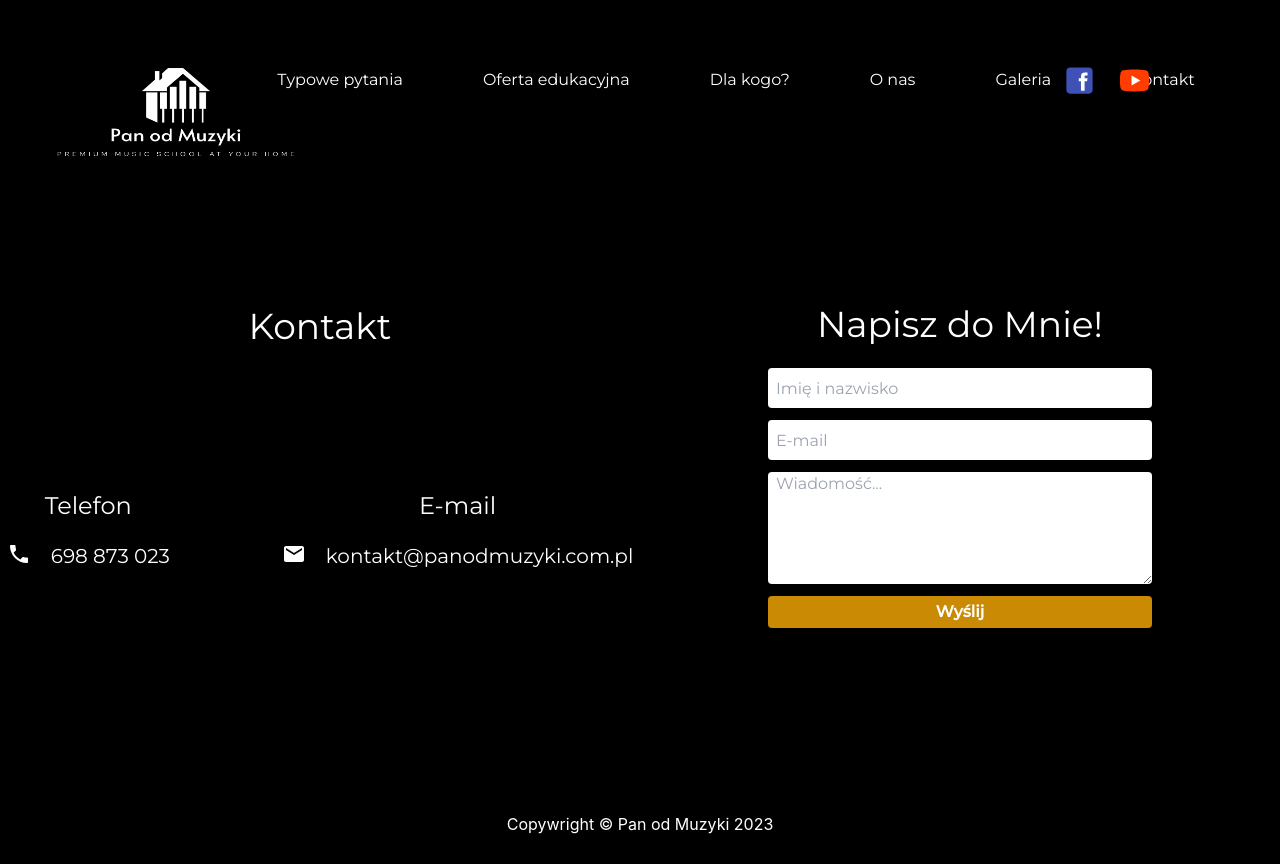
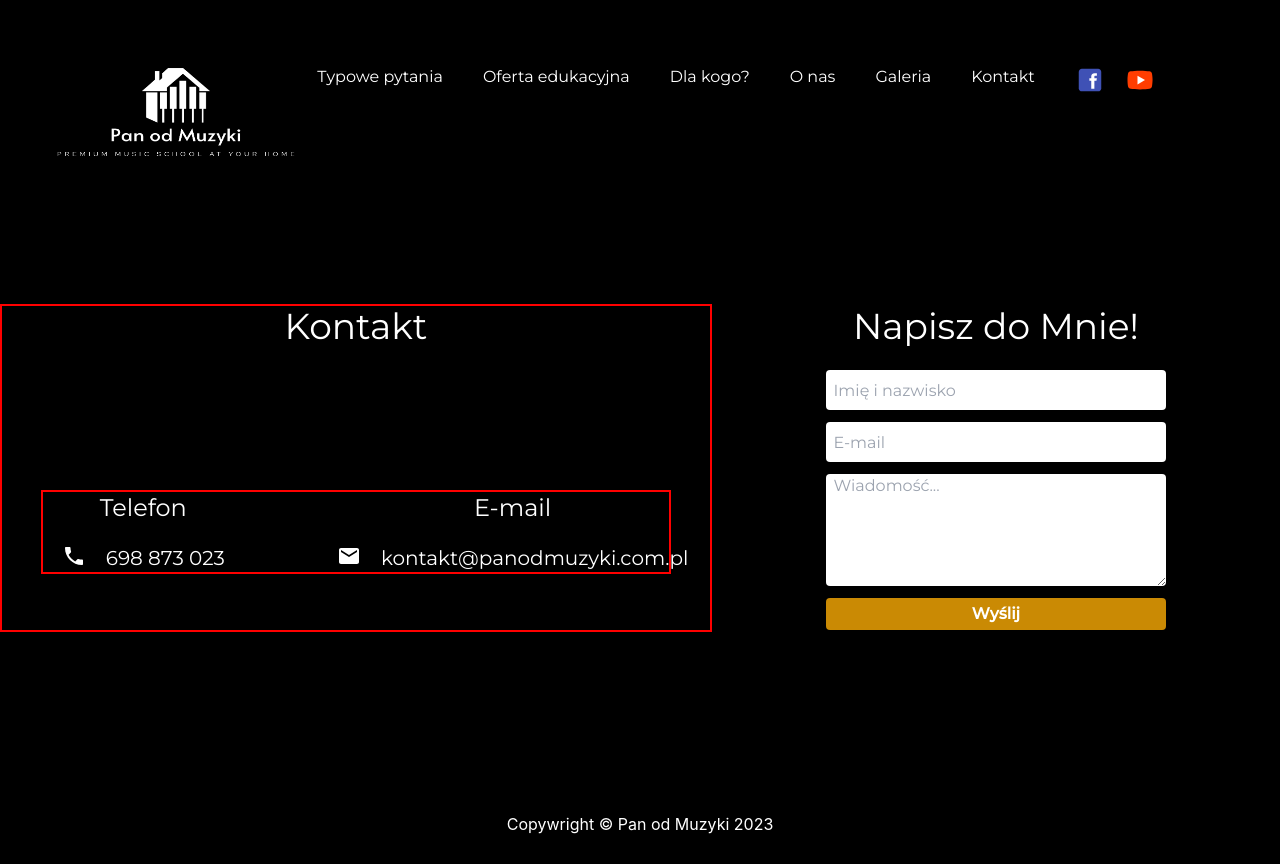
Before and after one commit to snix422/MusicSchoolWebsite, a React (Create React App) app in the folder my-app/: page /kontakt in a window 1280 px wide. Built offline with nearby package versions, Linux system fonts and the light colour scheme; a web font is replaced by a local one.

Commit message:
fixed navbar icons and contact

```diff
--- a/my-app/src/components/Contact/Contact.tsx
+++ b/my-app/src/components/Contact/Contact.tsx
@@ -65,20 +65,20 @@ const Contact = () => {
           initial={{ x: -100, opacity: 0 }}
           animate={{ x: 0, opacity: 1 }}
           transition={{ delay: 0.5, duration: 1 }}
-          className="w-full flex justify-center items-center max-lg:flex-col max-sm:gap-10"
+          className="w-full flex justify-center items-center max-xl:flex-col max-sm:gap-10"
         >
-          <div className="w-2/4 flex flex-col justify-start items-center gap-36 max-md:w-full max-lg:flex-col max-md:gap-10 pb-14">
+          <div className="w-full flex flex-col justify-start items-center gap-36 max-md:w-full max-lg:flex-col max-md:gap-10 pb-14" style={{border:'2px solid red'}}>
             <motion.h2
               initial={{ y: -100, opacity: 0 }}
               animate={{ y: 0, opacity: 1 }}
               transition={{ delay: 0.5, duration: 1 }}
               className="text-white text-4xl"
-              style={{ fontFamily: "Montserrat" }}
+              style={{ fontFamily: "Montserrat"}}
             >
               Kontakt
             </motion.h2>
-            <div className="flex gap-28 max-sm:flex-col max-md:gap-10 max-md:text-xs">
-              <div className="flex flex-col items-center gap-5">
+            <div className="flex justify-center gap-28 max-sm:flex-col max-md:items-center max-md:gap-10 max-md:text-xs max-xl:w-3/4" style={{border:'2px solid red'}}>
+              <div className="flex flex-col items-center gap-5 w-2/4 ">
                 <h2
                   className="text-white text-2xl"
                   style={{ fontFamily: "Montserrat" }}
@@ -95,7 +95,7 @@ const Contact = () => {
                   </h3>
                 </div>
               </div>
-              <div className="flex flex-col gap-5">
+              <div className="flex flex-col items-center gap-5 w-2/4 max-md:w-full">
                 <h2
                   className="text-white text-2xl"
                   style={{ fontFamily: "Montserrat" }}
@@ -120,7 +120,7 @@ const Contact = () => {
             initial={{ x: 100, opacity: 0 }}
             animate={{ x: 0, opacity: 1 }}
             transition={{ delay: 0.5, duration: 1 }}
-            className="flex w-2/4 max-md:w-full flex-col items-center gap-1"
+            className="flex w-2/4 max-md:w-full md:w-full lg:w-4/5 flex-col items-center gap-1"
           >
             <h2
               className="text-center text-white pb-5 text-4xl max-sm:text-2xl"
--- a/my-app/src/components/Footer/SocialMedia.tsx
+++ b/my-app/src/components/Footer/SocialMedia.tsx
@@ -2,7 +2,7 @@ import { Link } from "react-router-dom";
 
 const SocialMedia = () => {
   return (
-    <div className="flex gap-5 absolute xl:right-32 lg:right-32 max-md:bottom-5">
+    <div className="flex gap-5 items-start max-md:hidden">
       <Link
         to="https://www.facebook.com/people/Pan-od-Muzyki/61551393304760/"
         target="blank"
@@ -11,8 +11,8 @@ const SocialMedia = () => {
           xmlns="http://www.w3.org/2000/svg"
           x="0px"
           y="0px"
-          width="35"
-          height="35"
+          width="30"
+          height="30"
           viewBox="0 0 48 48"
         >
           <path
@@ -30,9 +30,10 @@ const SocialMedia = () => {
           xmlns="http://www.w3.org/2000/svg"
           x="0px"
           y="0px"
-          width="35"
-          height="35"
+          width="30"
+          height="30"
           viewBox="0 0 48 48"
+
         >
           <path
             fill="#FF3D00"
--- a/my-app/src/components/NavBar/NavBar.tsx
+++ b/my-app/src/components/NavBar/NavBar.tsx
@@ -10,7 +10,7 @@ import logoFirmowe from "../../assets/images/logoNavBar/Original Logo.png";
 const NavBar = () => {
   const [isDrawerOpen, setIsDrawerOpen] = useState(false);
   return (
-    <div className="w-screen h-40 max-md:h-56 bg-black relative flex justify-center items-center fixed ">
+    <div className="w-screen h-40 bg-black relative flex justify-center items-center fixed ">
       <Link to="/">
         <img
           src={logoFirmowe}
@@ -19,7 +19,7 @@ const NavBar = () => {
         ></img>
       </Link>
 
-      <ul className="flex xl:gap-20 lg:gap-10 md:gap-6 ml-48 max-lg:hidden">
+      <ul className="flex xl:gap-10 lg:gap-10 md:gap-6 ml-48 max-xl:hidden">
         <li className="text-white link" style={{ fontFamily: "Montserrat" }}>
           <Link to="/faq">Typowe pytania</Link>
         </li>
@@ -38,6 +38,9 @@ const NavBar = () => {
         <li className="text-white link" style={{ fontFamily: "Montserrat" }}>
           <Link to="/kontakt">Kontakt</Link>
         </li>
+        <li>
+          <SocialMedia />
+        </li>
 
         {/* <li className="text-white link" style={{ fontFamily: "Montserrat" }}>
           <Link to="/partnerzy">Nasi partnerzy</Link>
@@ -45,7 +48,7 @@ const NavBar = () => {
       </ul>
       <MenuIcon
         sx={{ color: "white" }}
-        className="invisible absolute right-20 top-20 max-lg:visible"
+        className="invisible absolute right-20 top-20 max-xl:visible"
         onClick={() => setIsDrawerOpen(true)}
       />
       <Drawer
@@ -75,6 +78,46 @@ const NavBar = () => {
           <Link style={{ fontFamily: "Montserrat" }} to="/kontakt">
             Kontakt
           </Link>
+          <div className="flex gap-5">
+          <Link
+        to="https://www.facebook.com/people/Pan-od-Muzyki/61551393304760/"
+        target="blank"
+      >
+        <svg
+          xmlns="http://www.w3.org/2000/svg"
+          x="0px"
+          y="0px"
+          width="35"
+          height="35"
+          viewBox="0 0 48 48"
+        >
+          <path
+            fill="#3F51B5"
+            d="M42,37c0,2.762-2.238,5-5,5H11c-2.761,0-5-2.238-5-5V11c0-2.762,2.239-5,5-5h26c2.762,0,5,2.238,5,5V37z"
+          ></path>
+          <path
+            fill="#FFF"
+            d="M34.368,25H31v13h-5V25h-3v-4h3v-2.41c0.002-3.508,1.459-5.59,5.592-5.59H35v4h-2.287C31.104,17,31,17.6,31,18.723V21h4L34.368,25z"
+          ></path>
+        </svg>
+      </Link>
+      <Link to="https://www.youtube.com/@Panodmuzykipl" target="blank">
+        <svg
+          xmlns="http://www.w3.org/2000/svg"
+          x="0px"
+          y="0px"
+          width="35"
+          height="35"
+          viewBox="0 0 48 48"
+        >
+          <path
+            fill="#FF3D00"
+            d="M43.2,33.9c-0.4,2.1-2.1,3.7-4.2,4c-3.3,0.5-8.8,1.1-15,1.1c-6.1,0-11.6-0.6-15-1.1c-2.1-0.3-3.8-1.9-4.2-4C4.4,31.6,4,28.2,4,24c0-4.2,0.4-7.6,0.8-9.9c0.4-2.1,2.1-3.7,4.2-4C12.3,9.6,17.8,9,24,9c6.2,0,11.6,0.6,15,1.1c2.1,0.3,3.8,1.9,4.2,4c0.4,2.3,0.9,5.7,0.9,9.9C44,28.2,43.6,31.6,43.2,33.9z"
+          ></path>
+          <path fill="#FFF" d="M20 31L20 17 32 24z"></path>
+        </svg>
+      </Link>
+          </div>
           {/* <Link style={{ fontFamily: "Montserrat" }} to="/partnerzy">
             Nasi partnerzy
           </Link> */}
@@ -84,7 +127,6 @@ const NavBar = () => {
           />
         </div>
       </Drawer>
-      <SocialMedia />
     </div>
   );
 };
```
